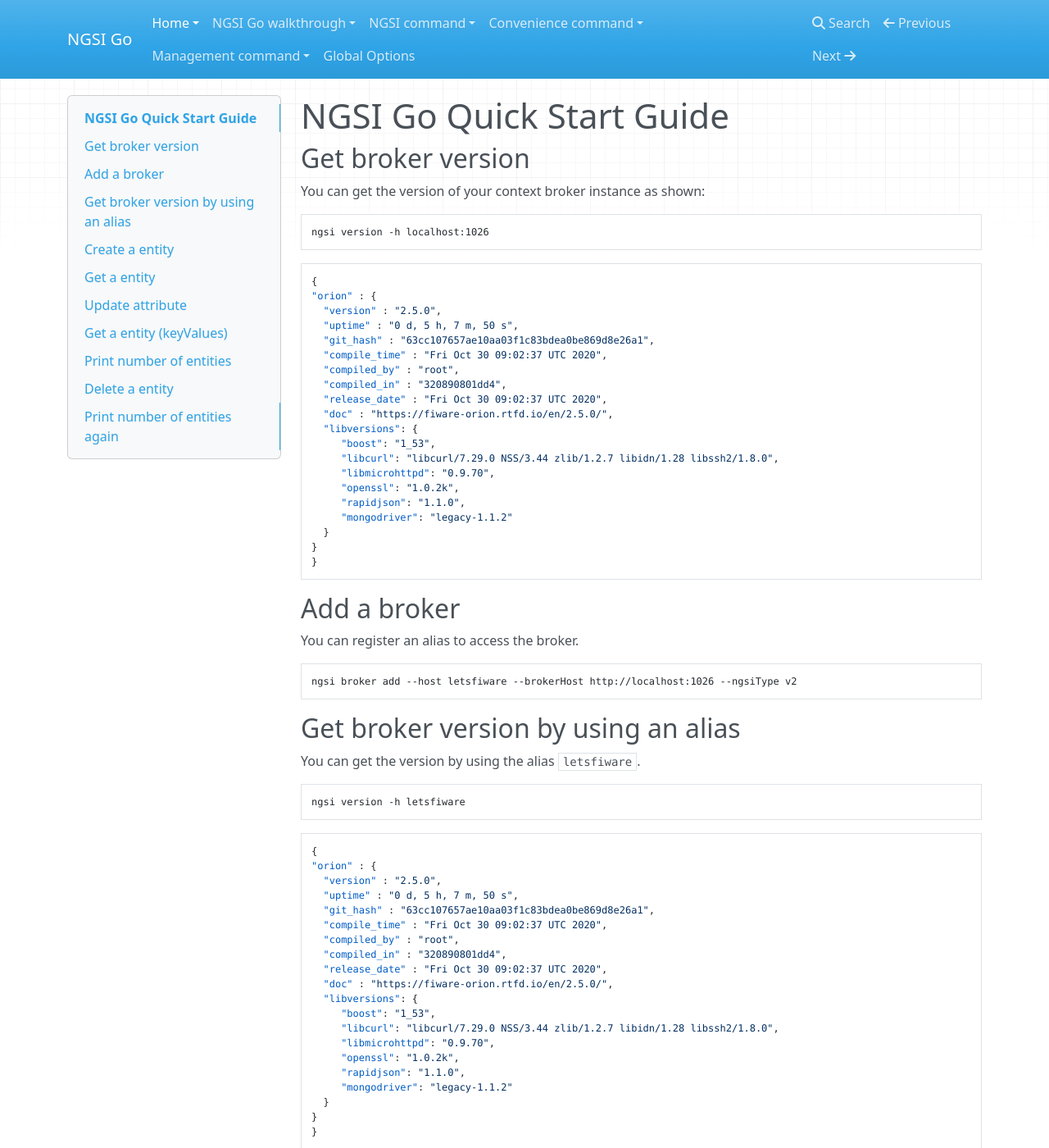
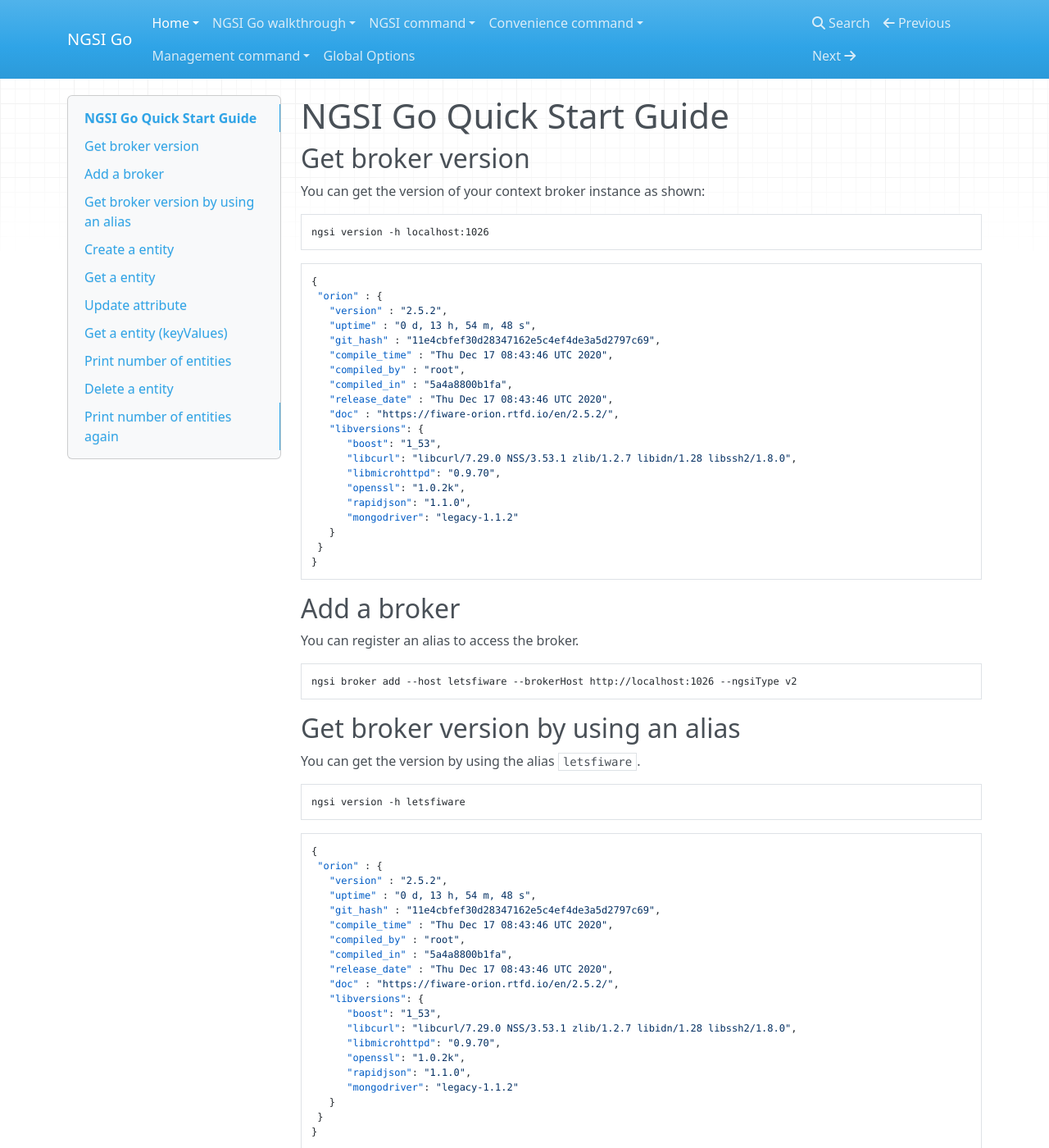
Before and after one commit to lets-fiware/ngsi-go, an MkDocs documentation site: the page built from docs/quick_start_guide.md, in a window 1280 px wide and 1400 px high. Shown: the whole window at 82% size. Built offline with MkDocs 1.6.1, drawn with Linux system fonts in a browser that asks for light colours; nearby versions of some CDN libraries.

````diff
--- a/docs/quick_start_guide.md
+++ b/docs/quick_start_guide.md
@@ -10,24 +10,24 @@ ngsi version -h localhost:1026
 
 ```json
 {
-"orion" : {
-  "version" : "2.5.0",
-  "uptime" : "0 d, 5 h, 7 m, 50 s",
-  "git_hash" : "63cc107657ae10aa03f1c83bdea0be869d8e26a1",
-  "compile_time" : "Fri Oct 30 09:02:37 UTC 2020",
-  "compiled_by" : "root",
-  "compiled_in" : "320890801dd4",
-  "release_date" : "Fri Oct 30 09:02:37 UTC 2020",
-  "doc" : "https://fiware-orion.rtfd.io/en/2.5.0/",
-  "libversions": {
-     "boost": "1_53",
-     "libcurl": "libcurl/7.29.0 NSS/3.44 zlib/1.2.7 libidn/1.28 libssh2/1.8.0",
-     "libmicrohttpd": "0.9.70",
-     "openssl": "1.0.2k",
-     "rapidjson": "1.1.0",
-     "mongodriver": "legacy-1.1.2"
-  }
-}
+ "orion" : {
+   "version" : "2.5.2",
+   "uptime" : "0 d, 13 h, 54 m, 48 s",
+   "git_hash" : "11e4cbfef30d28347162e5c4ef4de3a5d2797c69",
+   "compile_time" : "Thu Dec 17 08:43:46 UTC 2020",
+   "compiled_by" : "root",
+   "compiled_in" : "5a4a8800b1fa",
+   "release_date" : "Thu Dec 17 08:43:46 UTC 2020",
+   "doc" : "https://fiware-orion.rtfd.io/en/2.5.2/",
+   "libversions": {
+      "boost": "1_53",
+      "libcurl": "libcurl/7.29.0 NSS/3.53.1 zlib/1.2.7 libidn/1.28 libssh2/1.8.0",
+      "libmicrohttpd": "0.9.70",
+      "openssl": "1.0.2k",
+      "rapidjson": "1.1.0",
+      "mongodriver": "legacy-1.1.2"
+   }
+ }
 }
 ```
 
@@ -48,24 +48,24 @@ ngsi version -h letsfiware
 
 ```json
 {
-"orion" : {
-  "version" : "2.5.0",
-  "uptime" : "0 d, 5 h, 7 m, 50 s",
-  "git_hash" : "63cc107657ae10aa03f1c83bdea0be869d8e26a1",
-  "compile_time" : "Fri Oct 30 09:02:37 UTC 2020",
-  "compiled_by" : "root",
-  "compiled_in" : "320890801dd4",
-  "release_date" : "Fri Oct 30 09:02:37 UTC 2020",
-  "doc" : "https://fiware-orion.rtfd.io/en/2.5.0/",
-  "libversions": {
-     "boost": "1_53",
-     "libcurl": "libcurl/7.29.0 NSS/3.44 zlib/1.2.7 libidn/1.28 libssh2/1.8.0",
-     "libmicrohttpd": "0.9.70",
-     "openssl": "1.0.2k",
-     "rapidjson": "1.1.0",
-     "mongodriver": "legacy-1.1.2"
-  }
-}
+ "orion" : {
+   "version" : "2.5.2",
+   "uptime" : "0 d, 13 h, 54 m, 48 s",
+   "git_hash" : "11e4cbfef30d28347162e5c4ef4de3a5d2797c69",
+   "compile_time" : "Thu Dec 17 08:43:46 UTC 2020",
+   "compiled_by" : "root",
+   "compiled_in" : "5a4a8800b1fa",
+   "release_date" : "Thu Dec 17 08:43:46 UTC 2020",
+   "doc" : "https://fiware-orion.rtfd.io/en/2.5.2/",
+   "libversions": {
+      "boost": "1_53",
+      "libcurl": "libcurl/7.29.0 NSS/3.53.1 zlib/1.2.7 libidn/1.28 libssh2/1.8.0",
+      "libmicrohttpd": "0.9.70",
+      "openssl": "1.0.2k",
+      "rapidjson": "1.1.0",
+      "mongodriver": "legacy-1.1.2"
+   }
+ }
 }
 ```
 
````
Also changed, not shown: README.md (+22 -22 lines), docs/convenience/version.md (+8 -8 lines), docs/global.md (+2 -2 lines), docs/install.md (+5 -5 lines), 1 other file.
